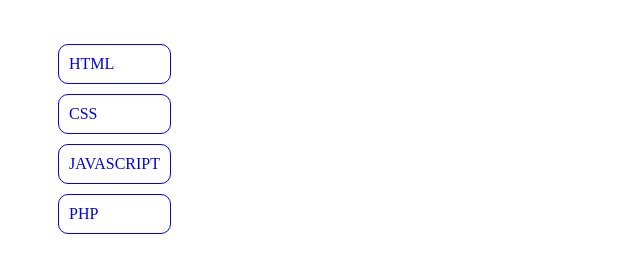
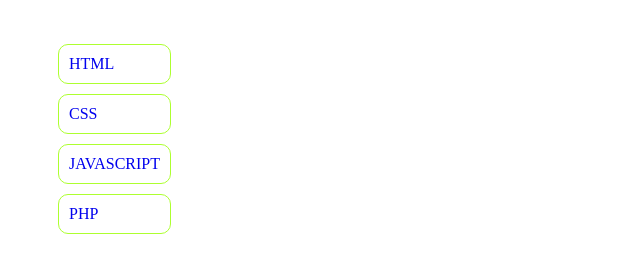
Before and after one commit to Anxo55/webTecnologias, a plain HTML site: page index.html in a window 1280 px wide. Shown: the part 48-320 px from the top of the page, without its empty margins (0-640 px from the left). Drawn offline with Linux system fonts and the light colour scheme.

Commit message:
actualizacion de estilos

```diff
--- a/styles.css
+++ b/styles.css
@@ -3,7 +3,7 @@
 }
 .item{
     list-style: none;
-    border: 1px solid blue;
+    border: 1px solid greenyellow;
     padding: 10px;
     margin: 10px;
     border-radius: 10px;
```
